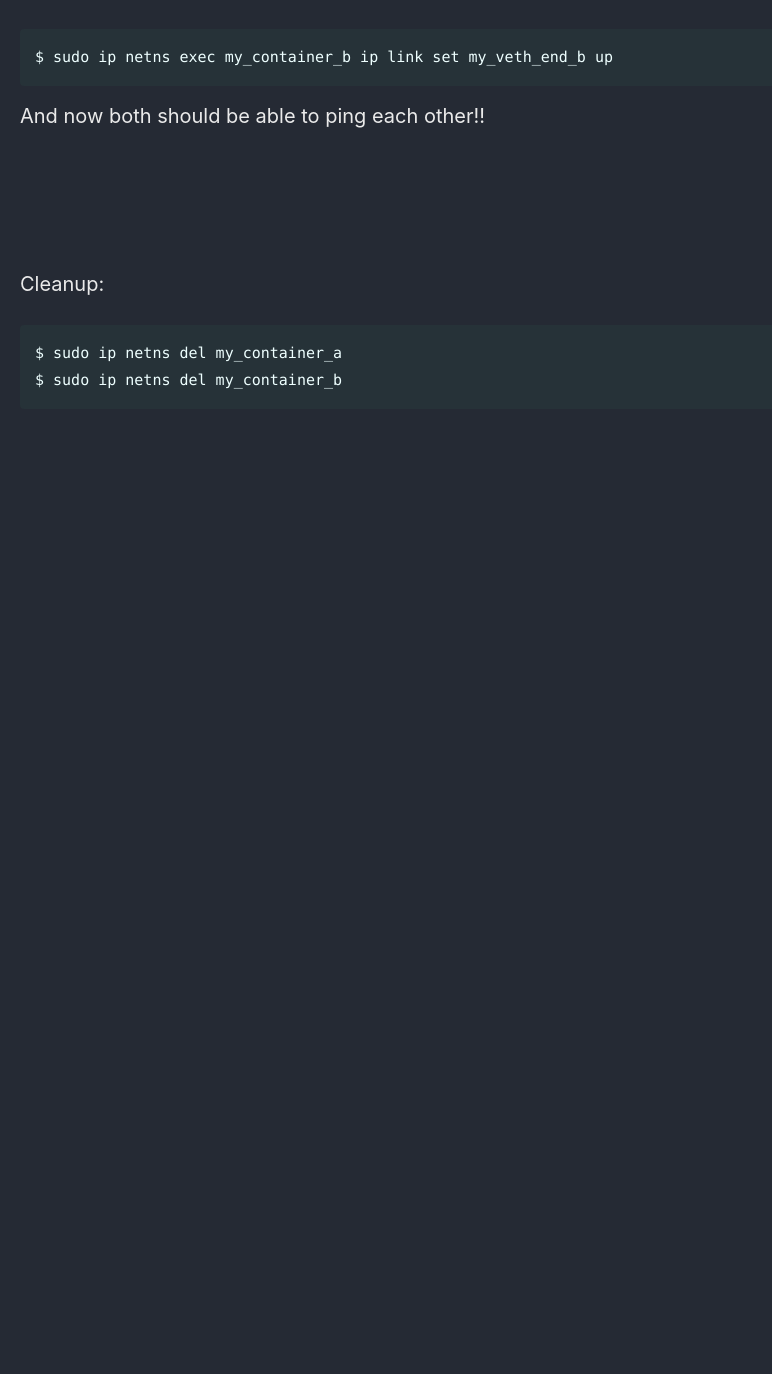
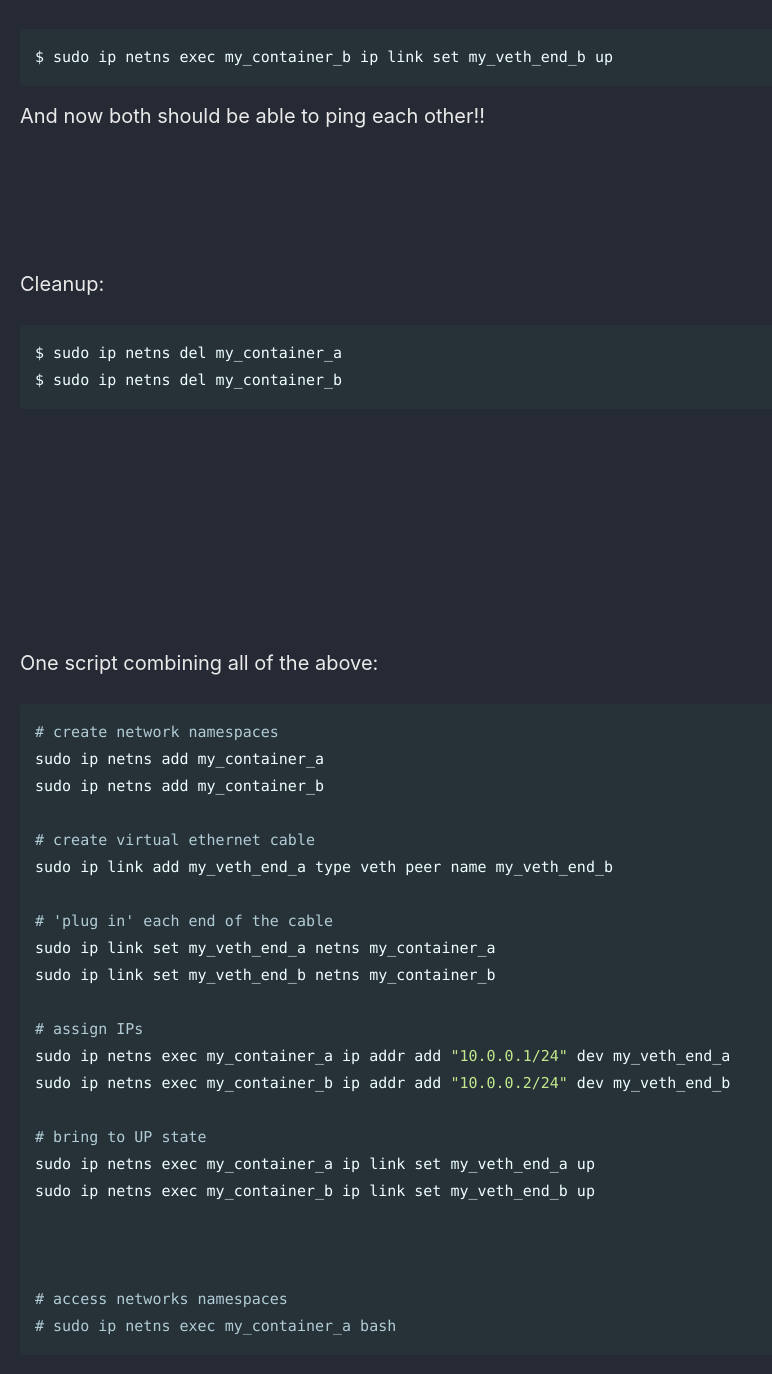
Before and after one commit to Connor-McCartney/Connor-McCartney.github.io, a Jekyll site: the page built from _pages/misc/LinuxNetworkNamespaces.md, in a window 1280 px wide and 1400 px high, scrolled down 3053 px. Shown: the top 1374 px of the window, without its empty margins (0-772 px from the left). Built offline with Jekyll 4.4.1, drawn with Linux system fonts in a browser that asks for light colours; cached includes are drawn as plain includes; before the commit the page ends 3507 px from its top, so only the background shows below that.

Commit message:
Update LinuxNetworkNamespaces.md

````diff
--- a/_pages/misc/LinuxNetworkNamespaces.md
+++ b/_pages/misc/LinuxNetworkNamespaces.md
@@ -154,3 +154,44 @@ Cleanup:
 $ sudo ip netns del my_container_a
 $ sudo ip netns del my_container_b
 ```
+
+
+
+
+<br>
+
+<br>
+
+<br>
+
+<br>
+
+
+One script combining all of the above:
+
+
+```bash
+# create network namespaces
+sudo ip netns add my_container_a
+sudo ip netns add my_container_b
+
+# create virtual ethernet cable
+sudo ip link add my_veth_end_a type veth peer name my_veth_end_b
+
+# 'plug in' each end of the cable
+sudo ip link set my_veth_end_a netns my_container_a
+sudo ip link set my_veth_end_b netns my_container_b
+
+# assign IPs
+sudo ip netns exec my_container_a ip addr add "10.0.0.1/24" dev my_veth_end_a
+sudo ip netns exec my_container_b ip addr add "10.0.0.2/24" dev my_veth_end_b
+
+# bring to UP state
+sudo ip netns exec my_container_a ip link set my_veth_end_a up
+sudo ip netns exec my_container_b ip link set my_veth_end_b up
+
+
+
+# access networks namespaces
+# sudo ip netns exec my_container_a bash
+```
````
